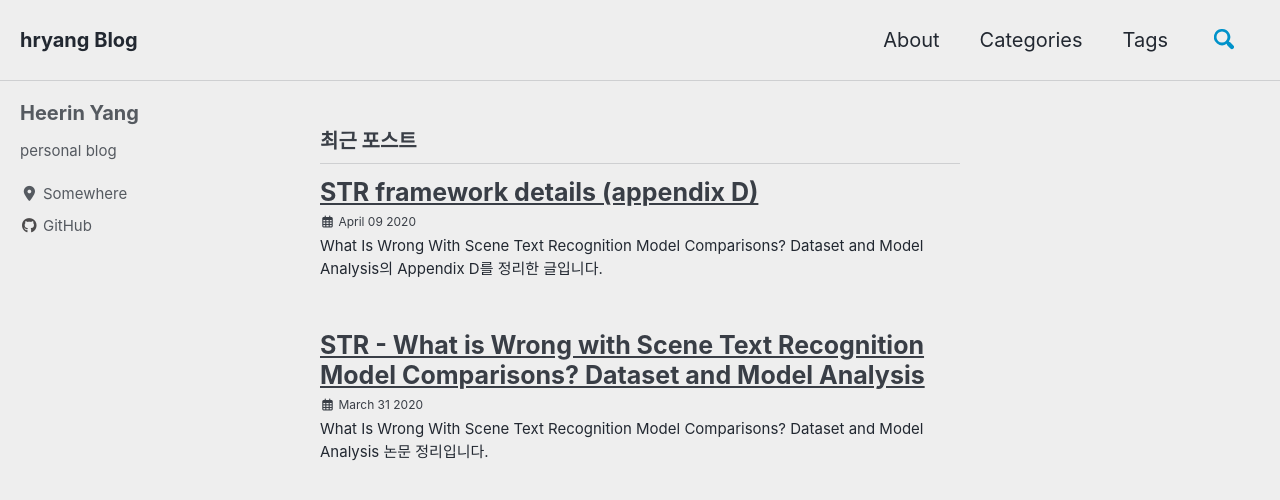
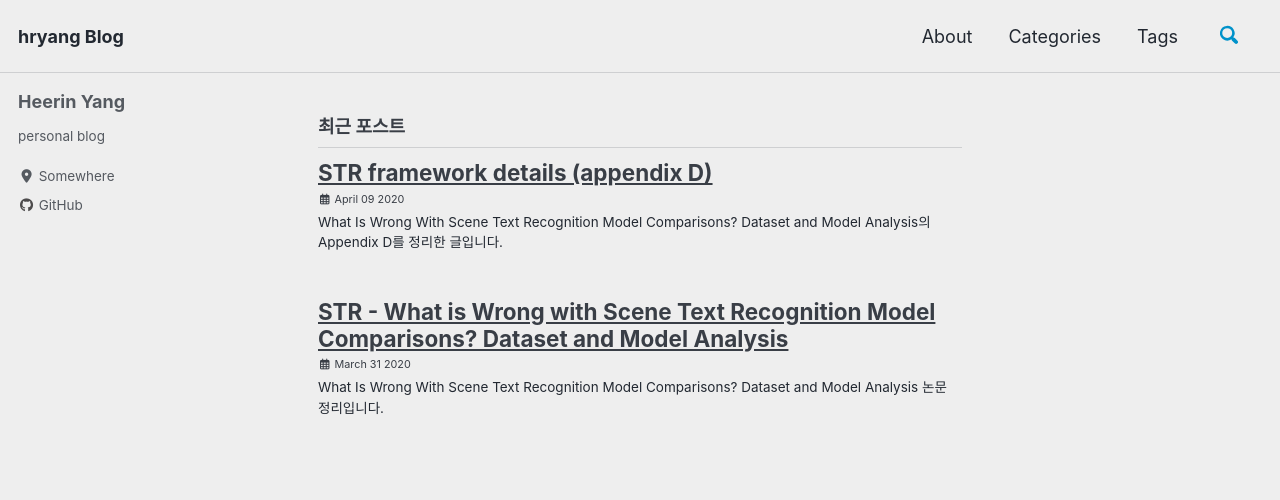
Before and after one commit to hryang06/hryang06.github.io, a Jekyll site: the page built from index.html, in a window 1280 px wide and 900 px high. Shown: the top 500 px of the window. Built offline with Jekyll 4.4.1, drawn with Linux system fonts in a browser that asks for light colours; cached includes are drawn as plain includes; nearby versions of some CDN libraries; the list of posts is cut into pages by our own code.

Commit message:
Font size to x-large 18px

```diff
--- a/_sass/minimal-mistakes/_reset.scss
+++ b/_sass/minimal-mistakes/_reset.scss
@@ -19,7 +19,7 @@ html {
   }
 
   @include breakpoint($x-large) {
-    font-size: 20px; // originally 22px
+    font-size: 18px; // originally 22px
   }
 
   -webkit-text-size-adjust: 100%;
```
